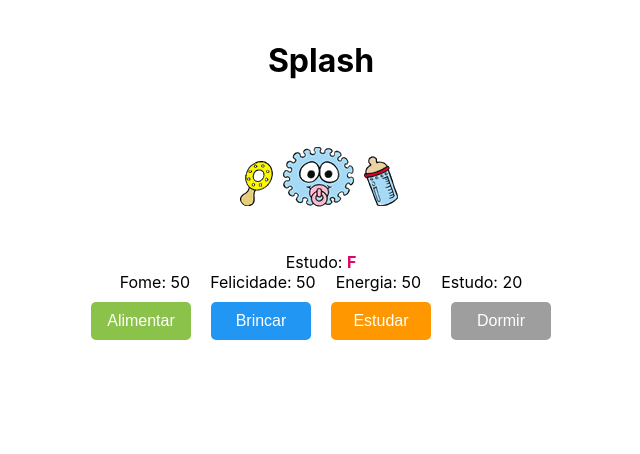
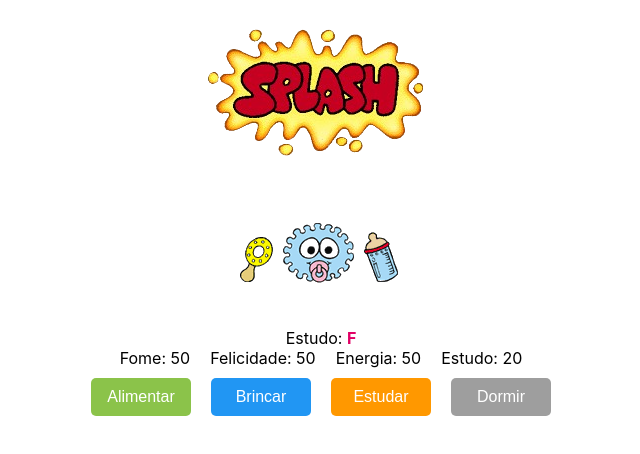
Before and after one commit to Yagasaki7K/game-tamagotchi, a React (Vite) app: page / in a window 1280 px wide. Shown: the top 454 px of the page, without its empty margins (319-959 px from the left). Built offline with nearby package versions, Linux system fonts and the light colour scheme.

Commit message:
Added: Logo - 29-05 13:23

```diff
--- a/src/App.jsx
+++ b/src/App.jsx
@@ -134,7 +134,7 @@ export default function Tamagotchi() {
 
     return (
         <Container>
-            <h1>Splash</h1>
+            <img src="logotipo.png" />
             <img src="0.gif" />
 
             <div className="flex">
@@ -142,6 +142,7 @@ export default function Tamagotchi() {
                 {/* <p>Idade: {age}</p>
                 <p>Sexo: {gender}</p> */}
             </div>
+
             <div className="flex">
                 <p>Fome: {hunger}</p>
                 <p>Felicidade: {happiness}</p>
```
Also changed, not shown: public/logotipo.png (added).
